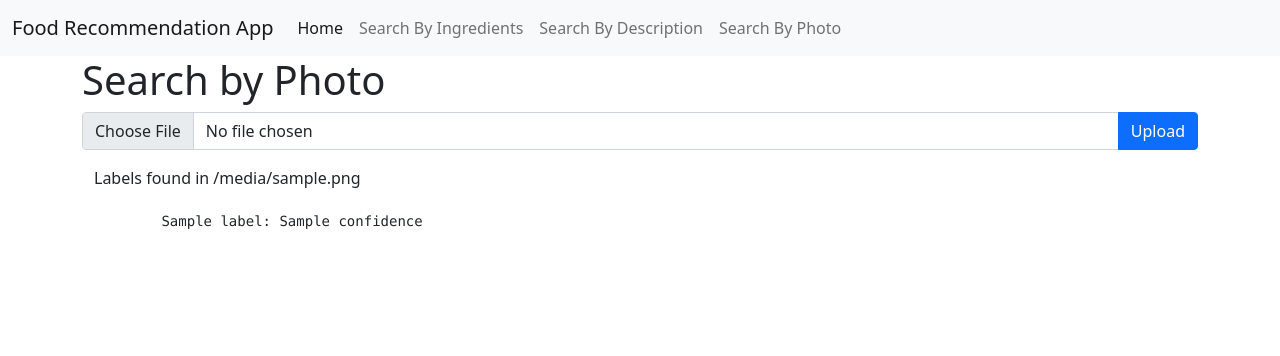
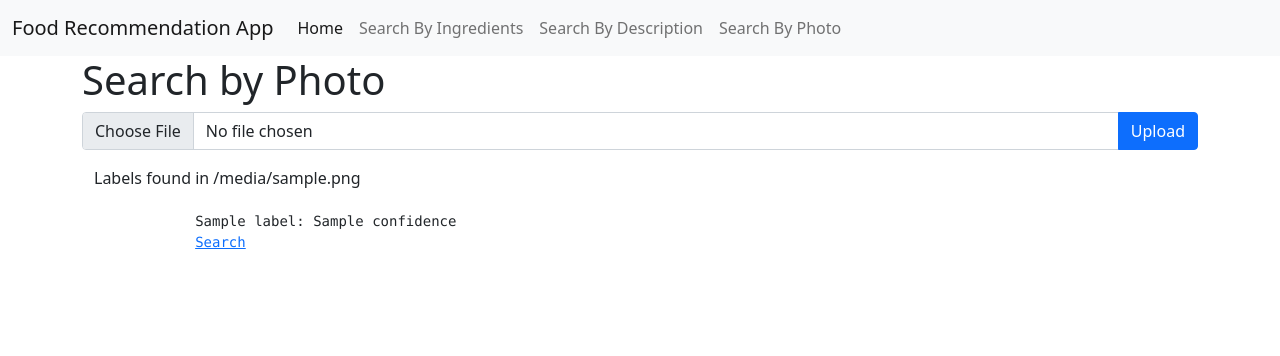
Before and after one commit to junkangli/food-recommendation-app, a Flask app: template templates/search-by-photo.html in a window 1280 px wide. Shown: the top 356 px of the page. Run offline with Flask 2, Linux system fonts and the light colour scheme; the template is opened without the code that fills it: most values are stand-ins (such as "Sample title", 1, 10 or a date in 2020).

Commit message:
From label result add link to search by description

```diff
--- a/templates/search-by-photo.html
+++ b/templates/search-by-photo.html
@@ -13,7 +13,8 @@
         Labels found in {{ filename }}
         <pre>
         {% for label in labels %}
-        {{ label['Name'] }}: {{ label['Confidence'] }}
+            {{ label['Name'] }}: {{ label['Confidence'] }}
+            <a href="{{ url_for('search_by_description', search=label['Name']) }}">Search</a>
         {% endfor %}
         </pre>
     </div>
```
